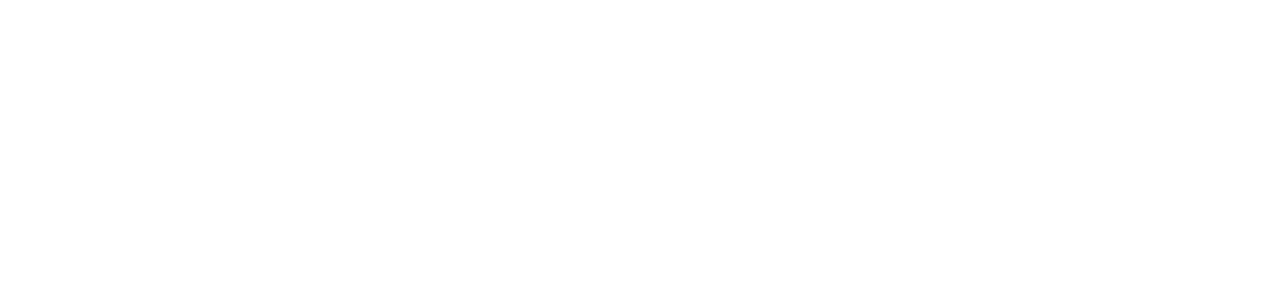
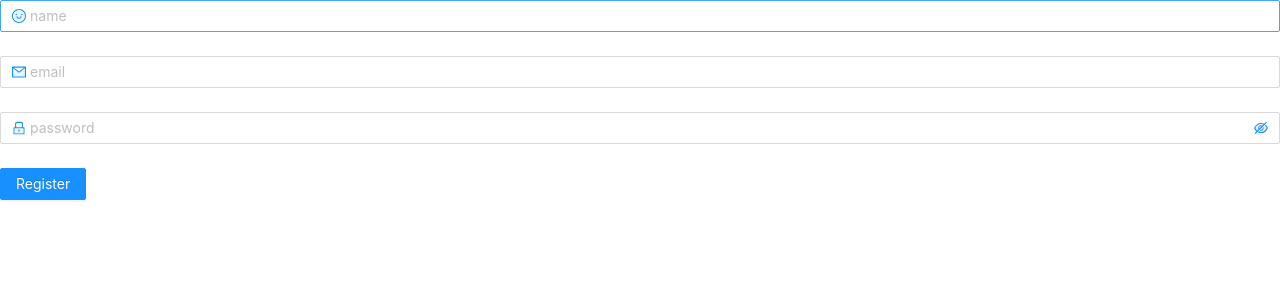
Before and after one commit to sebastiansiejek/sd-notes-front, a React (Create React App) app: page / in a window 1280 px wide. Shown: the top 300 px of the page. Built offline with nearby package versions, Linux system fonts and the light colour scheme.

Commit message:
feat: add Join Us

```diff
--- a/src/App.tsx
+++ b/src/App.tsx
@@ -1,9 +1,10 @@
 import React from 'react'
+import JoinUs from 'organisms/JoinUs'
 
 function App() {
   return (
-    <div className='App'>
-      <header className='App-header'></header>
+    <div style={{ width: '100%' }}>
+      <JoinUs />
     </div>
   )
 }
--- a/src/index.tsx
+++ b/src/index.tsx
@@ -1,3 +1,4 @@
+import 'antd/dist/antd.css'
 import React from 'react'
 import ReactDOM from 'react-dom'
 import App from './App'
--- a/src/molecules/Register/Register.tsx
+++ b/src/molecules/Register/Register.tsx
@@ -16,7 +16,7 @@
         <InputPassword />
       </Form.Item>
       <Button type='primary' htmlType='submit'>
-        Sign In
+        Register
       </Button>
     </Form>
   </>
--- /dev/null
+++ b/src/organisms/JoinUs/JoinUs.tsx
@@ -0,0 +1,8 @@
+import React from 'react'
+import Register from 'molecules/Register'
+
+export default () => (
+  <>
+    <Register />
+  </>
+)
--- /dev/null
+++ b/src/organisms/JoinUs/index.ts
@@ -0,0 +1,3 @@
+import JoinUs from './JoinUs'
+
+export default JoinUs
```
